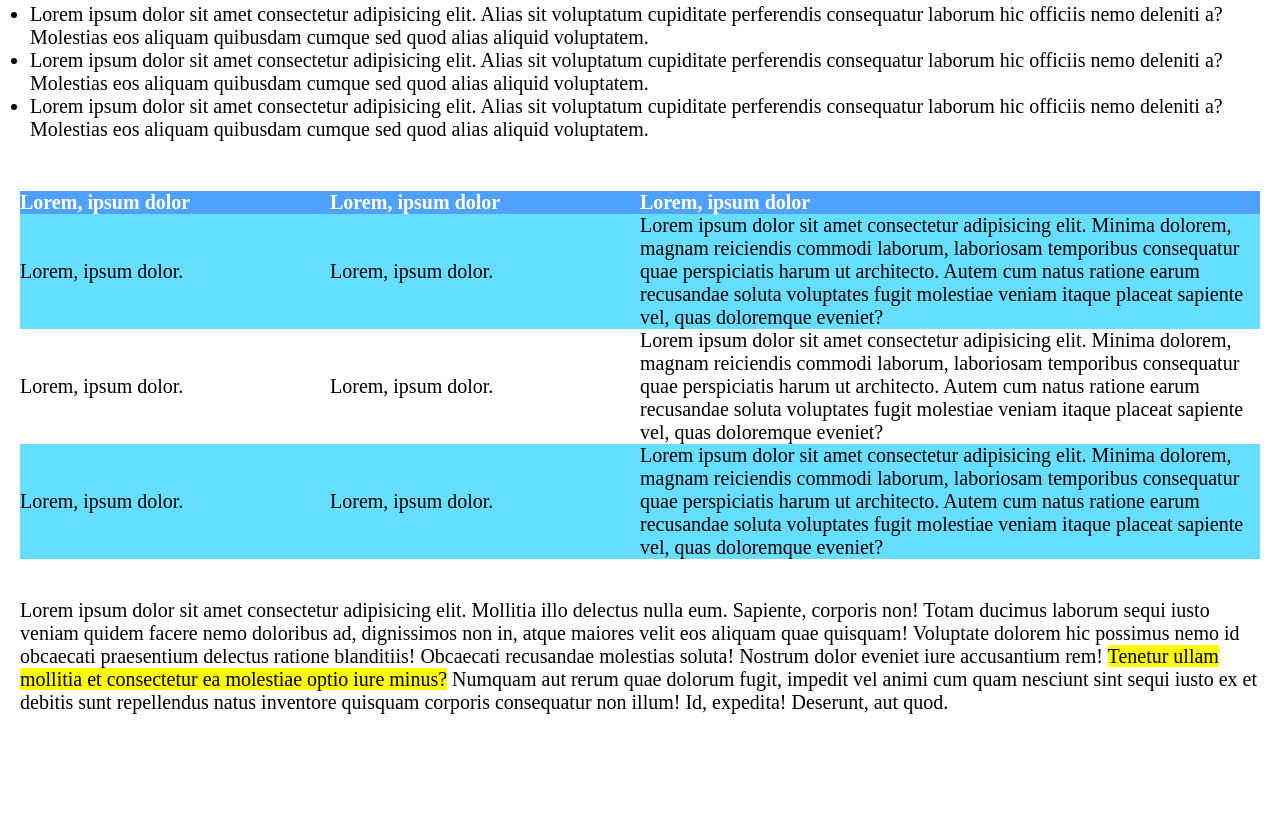
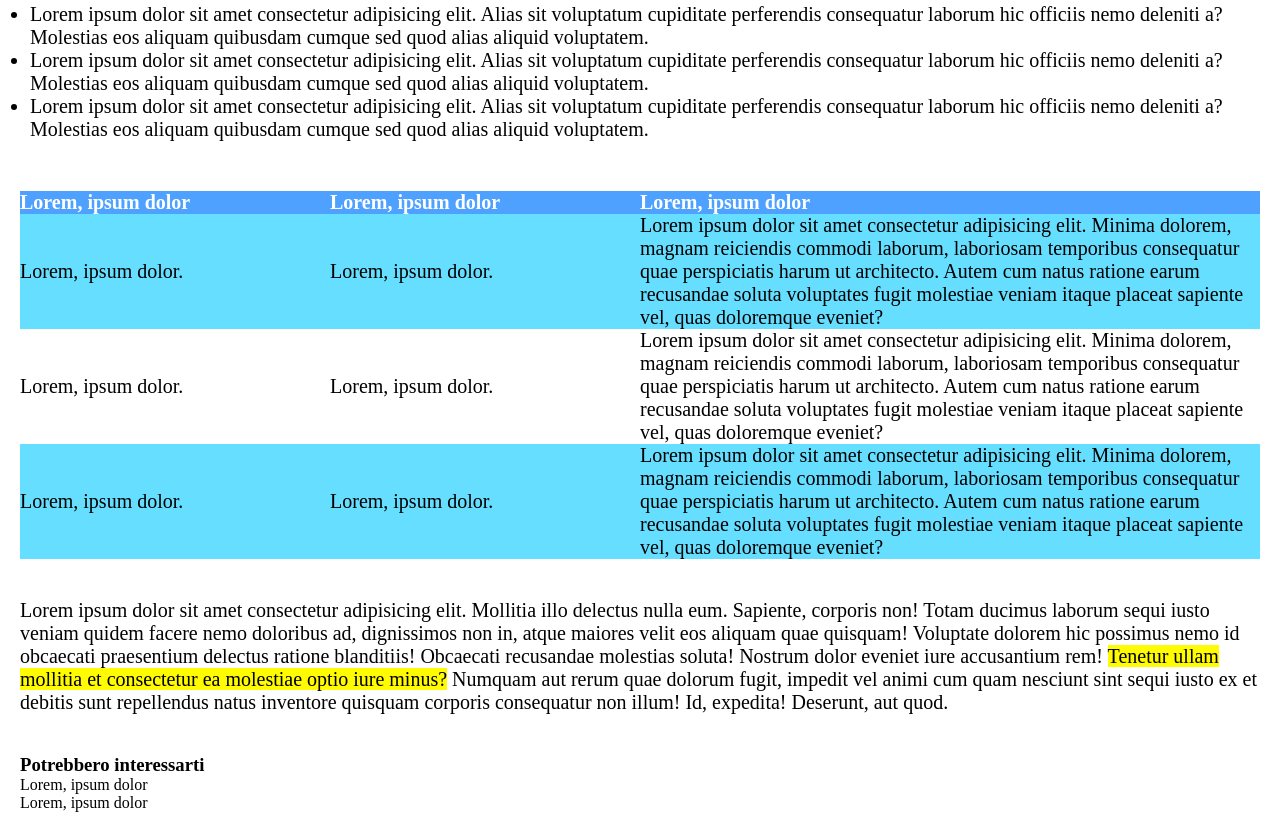
Before and after one commit to simonelupone/html-css-booleaner, a plain HTML site: page index.html in a window 1280 px wide. Shown: the part 2203-3035 px from the top of the page. Before the commit the page ends 2957 px from the top, so only its background shows below. Drawn offline with Linux system fonts and the light colour scheme.

Commit message:
[FEAT]: add footer suggestion

```diff
--- a/index.html
+++ b/index.html
@@ -161,6 +161,20 @@
             </p>
         </section>
 
+        <footer>
+
+            <h3>Potrebbero interessarti</h3>
+
+            <div class="article-suggest-1">
+                <div class="suggest-title">Lorem, ipsum dolor</div>
+            </div>
+
+            <div class="article-suggest-2">
+                <div class="suggest-title">Lorem, ipsum dolor</div>
+            </div>
+
+        </footer>
+
     </main>
 
 </body>
```
